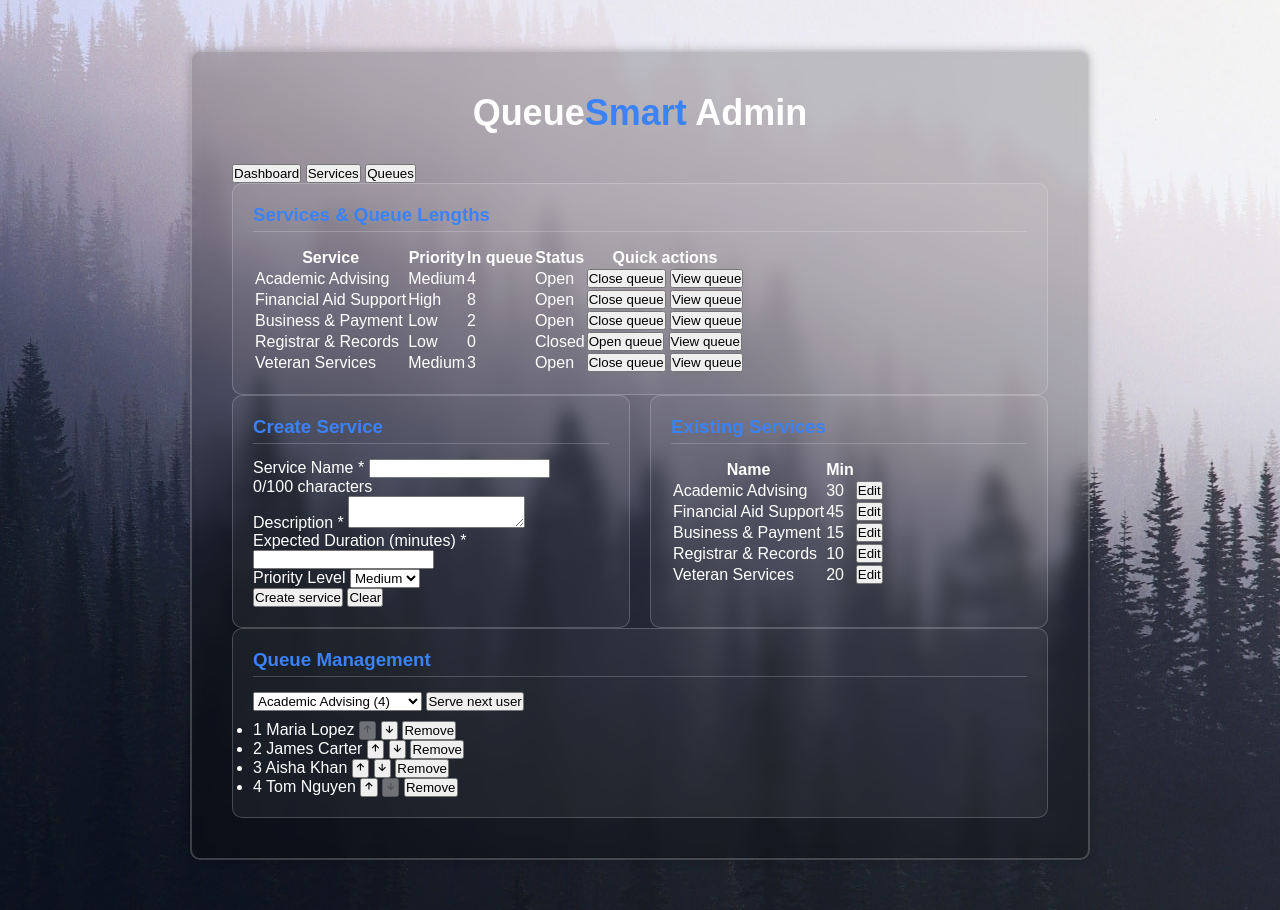
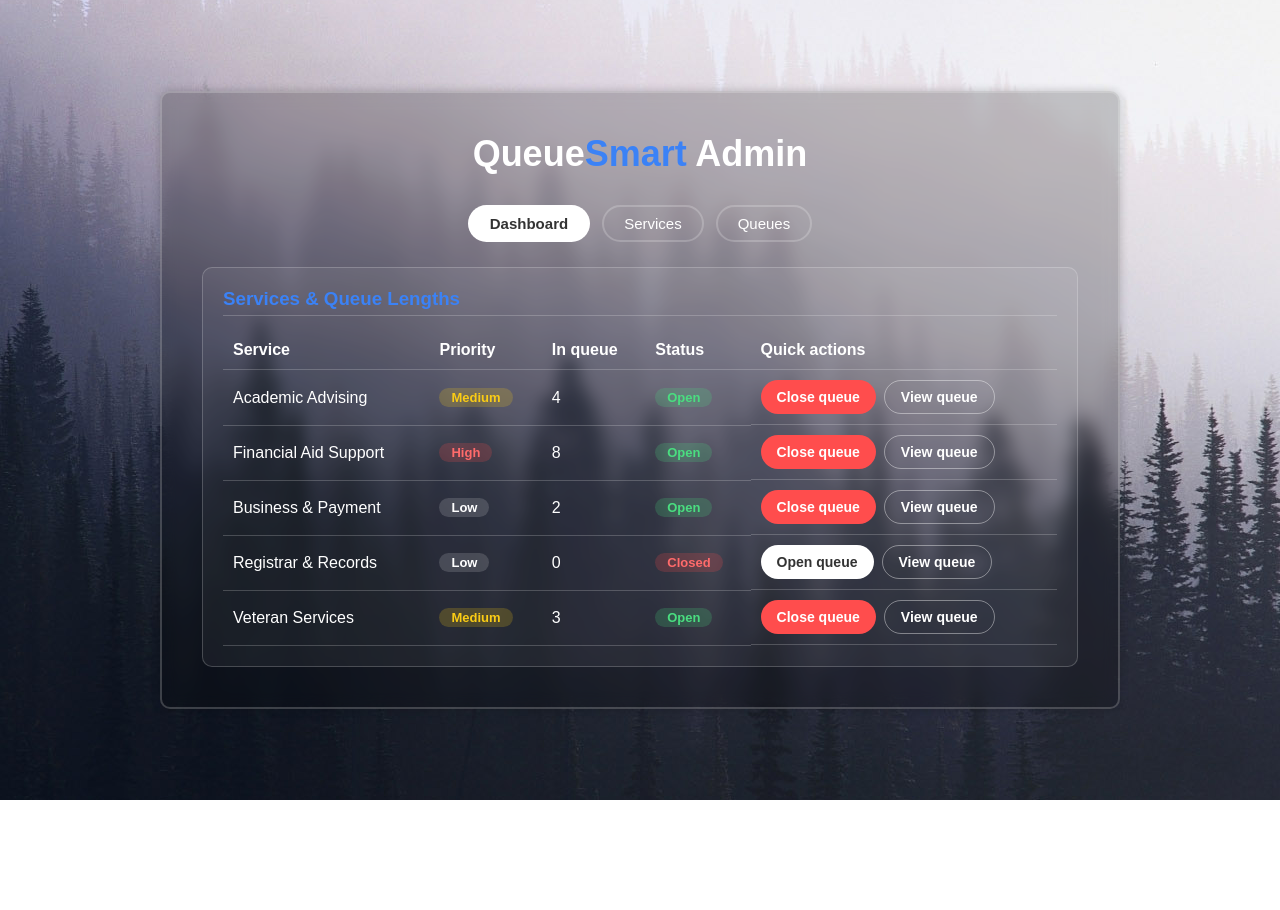
Before and after one commit to appleOatmeal54/software-design-project, a plain HTML site: page administrator.html in a window 1280 px wide. After the commit the page ends 800 px from the top, so only its background shows below. Drawn offline with nearby package versions, Linux system fonts and the light colour scheme.

Commit message:
fixed file naming

```diff
--- a/administator.html
+++ b/administrator.html
@@ -6,7 +6,7 @@
     <title>QueueSmart - Admin</title>
     <link rel="stylesheet" href="style.css">
     <link rel="stylesheet" href="dashboard.css">
-    <link rel="stylesheet" href="admin.css">
+    <link rel="stylesheet" href="administrator.css">
     <link href="https://unpkg.com/boxicons@2.1.4/css/boxicons.min.css" rel="stylesheet">
 </head>
 <body>
```
Also changed, not shown: administrator.css (renamed from administator.css).
